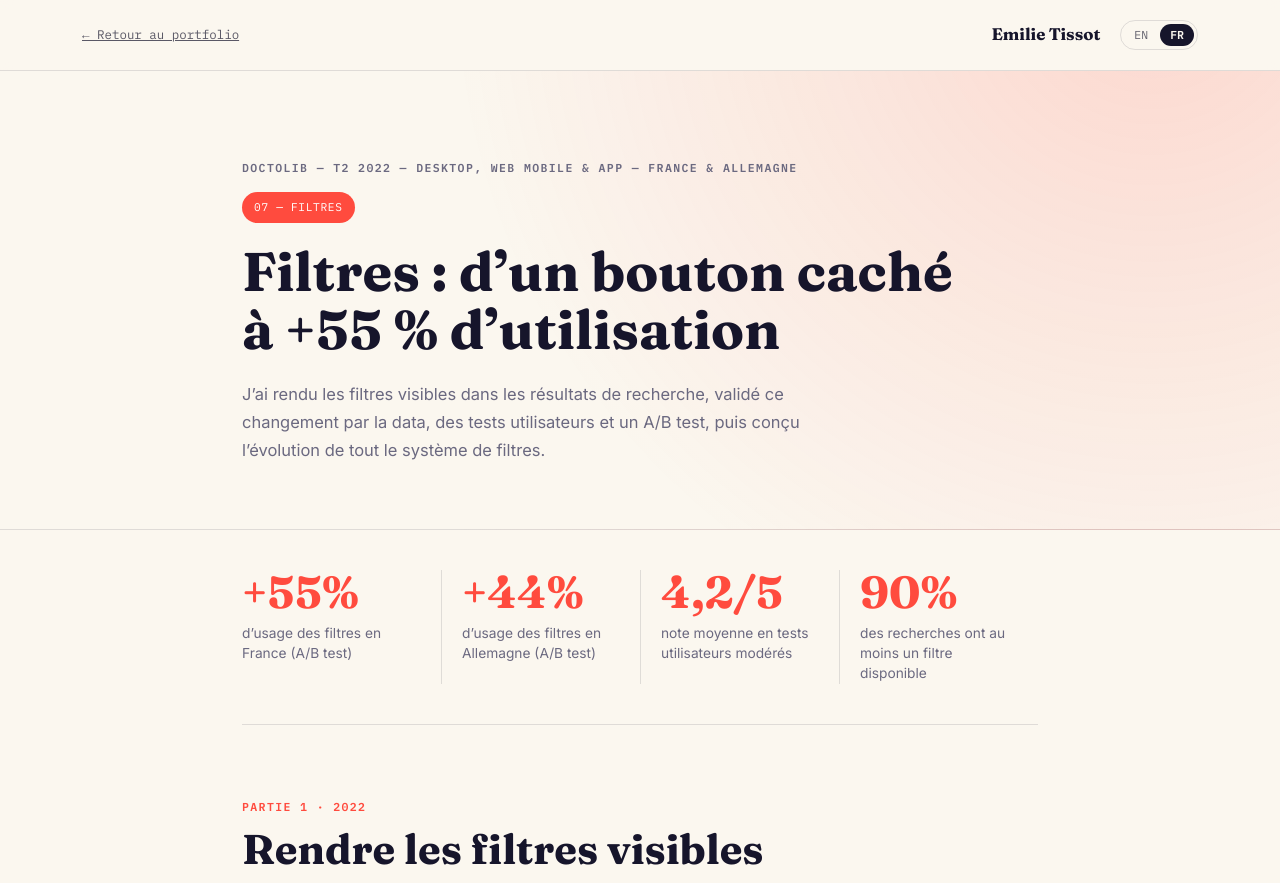
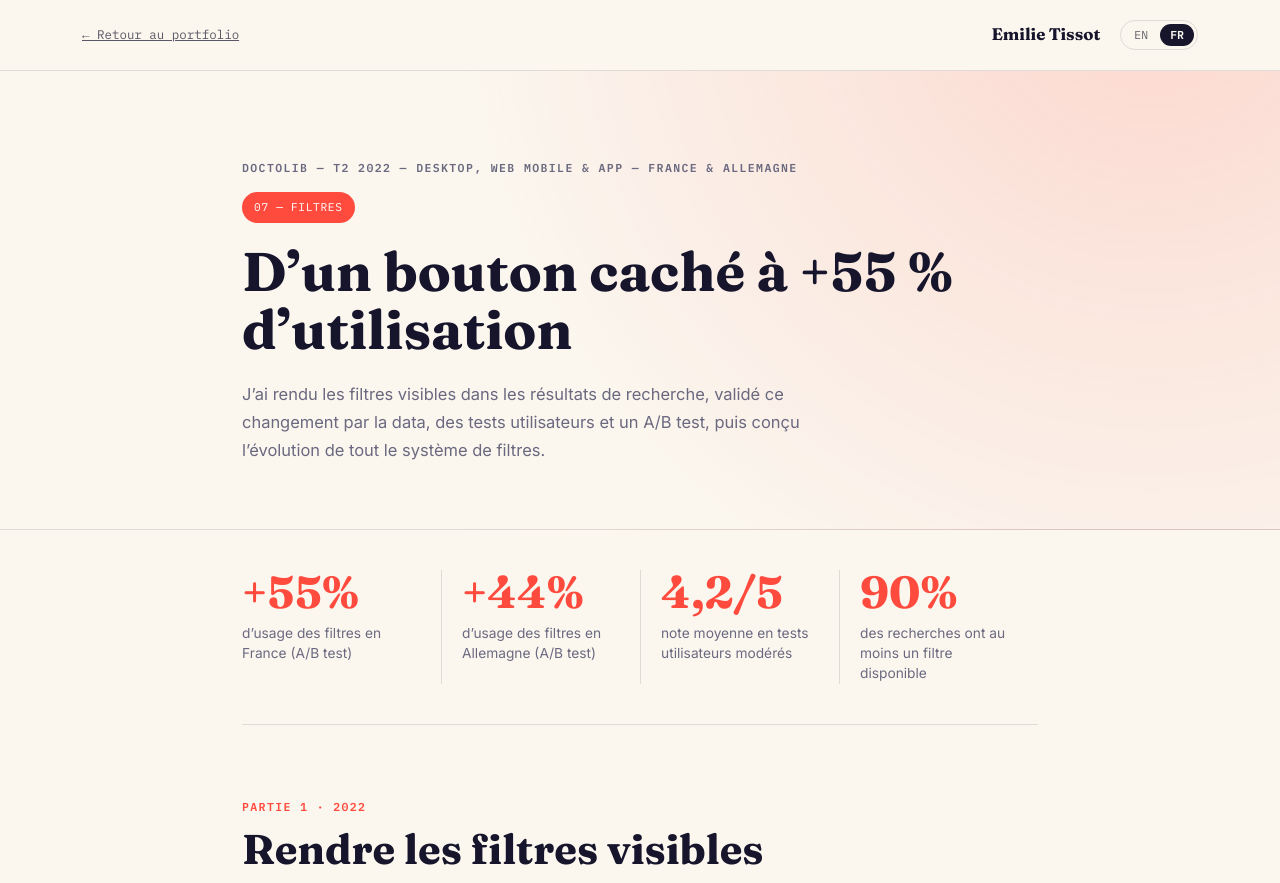
Before and after one commit to emilietissot2601-boop/portfolio, a plain HTML site: page fr/case-filters.html in a window 1280 px wide. Shown: the top 883 px of the page. Drawn offline with Linux system fonts and the light colour scheme.

Commit message:
Filters : titre du hero raccourci
Co-Authored-By: Claude Opus 5.5 <noreply@anthropic.com>
Claude-Session: https://claude.ai/code/session_01BvnjXVJq2tfUDo23mebhbu

```diff
--- a/fr/case-filters.html
+++ b/fr/case-filters.html
@@ -184,7 +184,7 @@
   <div class="wrap">
     <p class="eyebrow" style="margin-bottom:14px;">Doctolib — T2 2022 — Desktop, web mobile &amp; app — France &amp; Allemagne</p>
     <span class="tag">07 — Filtres</span>
-    <h1>Filtres : d’un bouton caché à +55 % d’utilisation</h1>
+    <h1>D’un bouton caché à +55 % d’utilisation</h1>
     <p class="lead">J’ai rendu les filtres visibles dans les résultats de recherche, validé ce changement par la data, des tests utilisateurs et un A/B test, puis conçu l’évolution de tout le système de filtres.</p>
   </div>
 </section>
```
Also changed, not shown: case-filters.html (+1 -1 lines).
